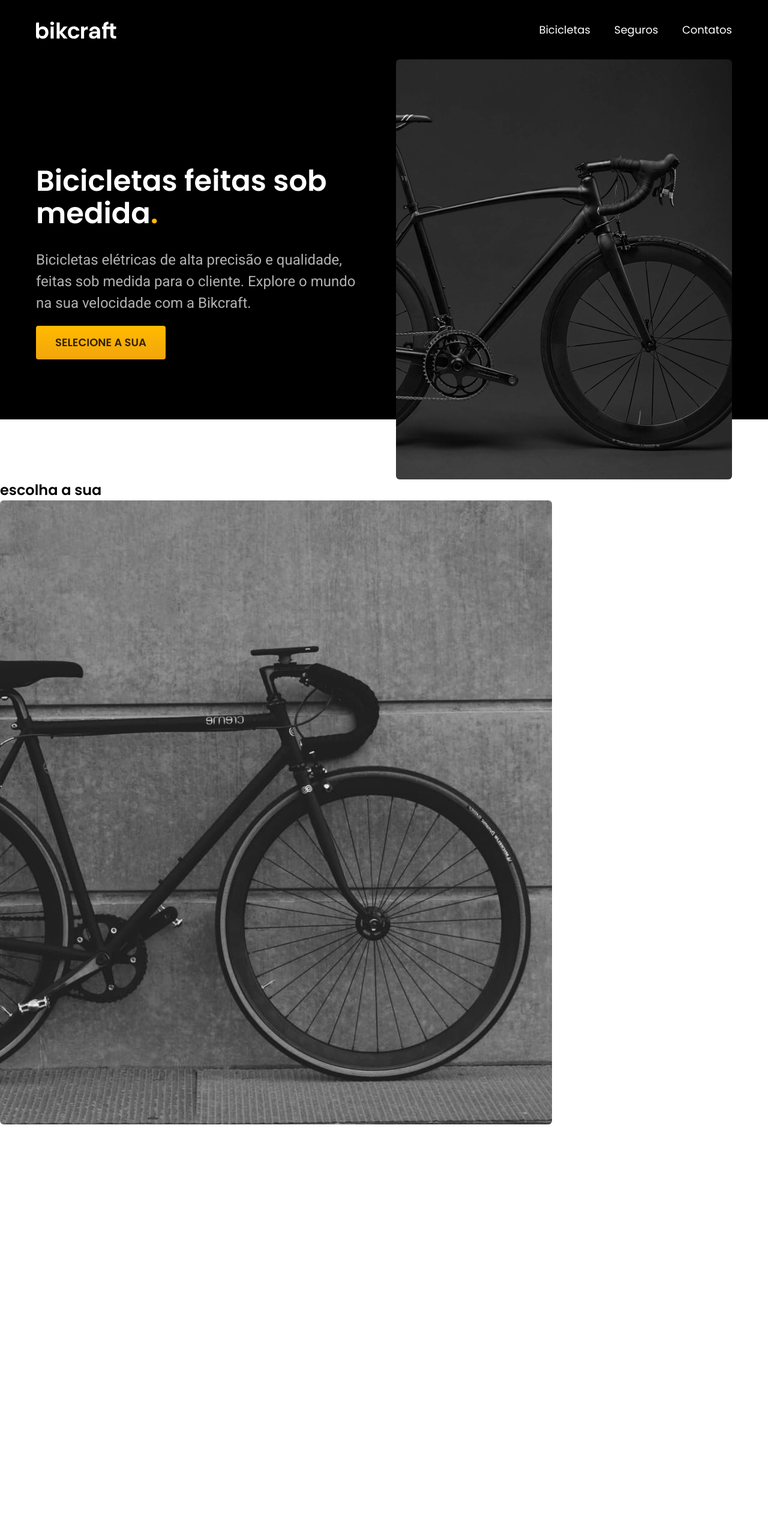
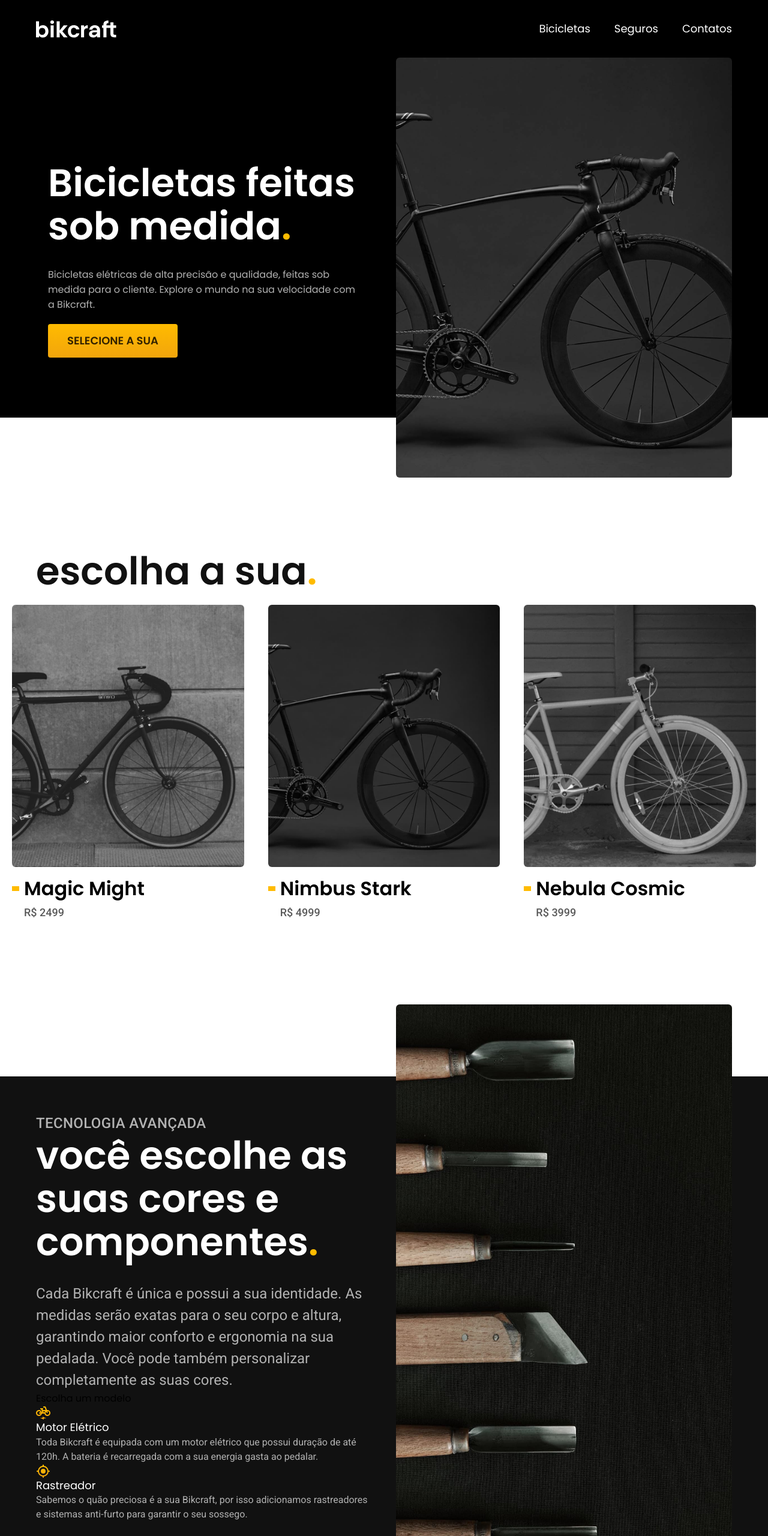
Before and after one commit to Coding-Ayko/Bikcraft-Completo, a plain HTML site: page index.html in a window 1280 px wide. Shown: the top 2560 px of the page at 60% size. Before the commit the page ends 2474 px from the top, so only its background shows below. Drawn offline with Linux system fonts and the light colour scheme.

Commit message:
Artigo de principais produtos adicionado e otimizado, começo da execução d artigo de tecnologias

```diff
--- /dev/null
+++ b/CSS/Bicicletas/Bicicletas-lista.css
@@ -0,0 +1,68 @@
+.bicicletas-lista {
+  padding-top: 120px;
+  padding-bottom: 120px;
+}
+
+.bicicletas-lista h2 {
+  margin-bottom: 20px;
+}
+
+.bicicletas-lista ul {
+  display: flex;
+  padding: 0 20px 20px 20px;
+  gap: 40px;
+  max-width: 1400px;
+  margin-left: auto;
+  margin-right: auto;
+  overflow-x: auto;
+}
+
+.bicicletas-lista li {
+  min-width: 280px;
+  flex: 1;
+}
+
+.bicicletas-lista a {
+  display: block;
+}
+
+.bicicletas-lista h2 span {
+  color: var(--cor-p1);
+}
+
+.bicicletas-lista img {
+  margin-bottom: 16px;
+}
+
+.bicicletas-lista-item h3 {
+  margin-bottom: 8px;
+  display: flex;
+  align-items: center;
+}
+
+.bicicletas-lista li h3::before {
+  content: "";
+  display: inline-block;
+  height: 8px;
+  width: 12px;
+  margin-right: 8px;
+  background-color: var(--cor-p1);
+  transition: width 0.5s;
+}
+
+.bicicletas-lista li a:hover h3::before {
+  width: 34px;
+}
+
+.bicicletas-lista li span {
+  padding-left: 20px;
+}
+
+@media (max-width: 800px) {
+  .bicicletas-lista {
+    padding-bottom: 60px;
+  }
+  .bicicletas-lista-item {
+    gap: 20px;
+  }
+}
--- a/CSS/Geral/geral.css
+++ b/CSS/Geral/geral.css
@@ -5,5 +5,8 @@ html{
 img {
   max-width: 100%;
   display: block;
+}
+
+img[src$=".jpg"]{
   border-radius: 6px;
 }
--- a/CSS/Geral/header.css
+++ b/CSS/Geral/header.css
@@ -1,5 +1,5 @@
 .header-bg{
-  background-color: #000000;
+  background-color: var(--cor-12)
 }
 
 .header{
@@ -8,11 +8,8 @@
   gap: 20px;
   justify-content: space-between;
   align-items: center;
-  box-sizing: border-box;
-  padding: 20px;
-  max-width: 1200px;
-  margin-left: auto;
-  margin-right: auto;
+  padding-top: 20px;
+  padding-bottom: 20px;
 }
 
 .header-menu{
@@ -20,13 +17,11 @@
   flex-wrap: wrap;
   gap: 40px;
   align-items: center;
-  font-family: 'poppins';
-  font-weight: 400;
 }
 
 .header-menu a {
   padding: 16px 0px;
-  color: #ffffff;
+  color: var(--cor-0);
   display: inline-block;
   font-size: 18px;
   position: relative;
@@ -38,7 +33,7 @@
   display: block;
   height: 2px ;
   width: 0px;
-  background-color: #ffffff;
+  background-color: var(--cor-0);
   margin-top: 4px;
   transition: 0.4s;
   position: absolute;
@@ -50,12 +45,12 @@
 
 @media (max-width: 800px){
   .header-menu a{
-    background-color: #111;
+    background-color: var(--cor-11);
     padding: 12px 16px;
     border-radius: 7px;
   }
   .header-menu a:hover {
-    background-color: #2e2e2e;
+    background-color: var(--cor-10);
   }
 
   .header a::after{
--- a/CSS/Geral/reset.css
+++ b/CSS/Geral/reset.css
@@ -17,6 +17,10 @@ a{
 
 h1,
 h2,
+h3,
+h4,
+h5,
+h6,
 p {
 	margin: 0px;
 }
--- a/CSS/Home/introducao.css
+++ b/CSS/Home/introducao.css
@@ -1,7 +1,7 @@
 .introducao-bg {
-  background-color: #000000;
-  color: #ffffff;
-  box-shadow: inset 0 -100px #ffffff;
+  background-color: var(--cor-12);
+  color: var(--cor-0);
+  box-shadow: inset 0 -100px var(--cor-0);
 }
 
 
@@ -9,14 +9,6 @@
   display: grid;
   grid-template-columns: 1fr 1fr;
   gap: 0px 40px;
-  max-width: 1200px;
-  box-sizing: border-box;
-  margin-left: auto;
-  margin-right: auto;
-  padding-left: 20px;
-  padding-right: 20px;
-  margin-left: auto;
-  margin-right: auto;
 }
 
 .introducao-conteudo{
@@ -26,29 +18,22 @@
 
 
 .introducao img{
+   width: 100%;
   height: 100%;
   object-fit: cover;
 }
 
 .introducao h1{
   margin-bottom: 32px;
-  font-size: 3rem;
-  line-height: 1.125;
-  font-family: 'poppins';
-  font-weight: 600;
 }
 
 .introducao h1 span{
-  color: #ffbb00;
+  color: var(--cor-p1);
 }
 
 .introducao p{
   margin-bottom: 20px;
-  font-size: 24px;
-  line-height: 1.5;
-  color: #b2b2b2;
-  font-family: 'roboto';
-  font-weight: 400;
+  color: var(--cor-5);
 }
 
 @media (max-width: 1200px ) {
@@ -102,8 +87,8 @@
   }
 
   .introducao-bg{
-    background-color: #111;
-    box-shadow: inset 0 -50px #ffffff ;
+    background-color: var(--cor-11);
+    box-shadow: inset 0 -50px var(--cor-0);
   }
 
   .introducao h1{
@@ -124,6 +109,3 @@
     width: 100%
   }
 }
-
-
-}
--- /dev/null
+++ b/CSS/Home/tecnologia.css
@@ -0,0 +1,27 @@
+.tecnologia-bg {
+  background-color: var(--cor-11);
+  box-shadow: inset 0 120px var(--cor-0), inset 0 -120px var(--cor-0);
+}
+
+.tecnologia{
+  display: grid;
+  grid-template-columns: 1fr 1fr;
+  gap:40px;
+}
+
+.tecnologia-img{
+  width: 10%0;
+  height: 100%;
+  object-fit: cover;
+  object-position: left;
+}
+
+.tecnologia-conteudo{
+  padding-top: 180px;
+  padding-bottom: 180px;
+}
+
+.tecnologia-conteudo h2{
+  display: block;
+  margin-bottom: 32px;
+}
--- a/CSS/Utilitários/componentes.css
+++ b/CSS/Utilitários/componentes.css
@@ -1,3 +1,14 @@
+.container{
+  box-sizing: border-box;
+  max-width: 1200px;
+  padding-left: 20px;
+  padding-right: 20px;
+  margin-left: auto;
+  margin-right: auto;
+}
+
+
+
 .botao{
   display: inline-block;
   padding: 16px 32px;
--- /dev/null
+++ b/CSS/Utilitários/cores.css
@@ -0,0 +1,92 @@
+:root {
+  --cor-0: #ffffff;
+  --cor-1: #f7f7f7;
+  --cor-2: #ededed;
+  --cor-3: #dedede;
+  --cor-4: #cccccc;
+  --cor-5: #b2b2b2;
+  --cor-6: #9c9c9c;
+  --cor-7: #717171;
+  --cor-8: #595959;
+  --cor-9: #404040;
+  --cor-10: #2e2e2e;
+  --cor-11: #111111;
+  --cor-12: #000000;
+  --cor-p1: #ffbb00;
+  --cor-p2: #e4a30b;
+  --cor-p3: #a66f00;
+  --cor-p4: #664400;
+  --cor-p5: #332200;
+}
+
+.cor-0 {
+  color: var(--cor-0);
+}
+
+.cor-1{
+  color: var(--cor-1);
+}
+
+.cor-2{
+  color: var(--cor-2);
+}
+
+.cor-3{
+  color: var(--cor-3);
+}
+
+.cor-4{
+  color: var(--cor-4);
+}
+
+.cor-5{
+  color: var(--cor-5);
+}
+
+.cor-6{
+  color: var(--cor-6);
+}
+
+.cor-7{
+  color: var(--cor-7);
+}
+
+.cor-8{
+  color: var(--cor-8);
+}
+
+.cor-9{
+  color: var(--cor-9);
+}
+
+.cor-10{
+  color: var(--cor-10);
+}
+
+.cor-11{
+  color: var(--cor-11);
+}
+
+.cor-12{
+  color: var(--cor-12);
+}
+
+.cor-p1{
+  color: var(--cor-p1);
+}
+
+.cor-p2{
+  color: var(--cor-p2);
+}
+
+.cor-p3{
+  color: var(--cor-p3);
+}
+
+.cor-p4{
+  color: var(--cor-p4);
+}
+
+.cor-p5{
+  color: var(--cor-p5);
+}
--- /dev/null
+++ b/CSS/Utilitários/tipografia.css
@@ -0,0 +1,77 @@
+.font-1-xs {
+  font: 500 0.75rem/1.35 "Poppins", sans-serif;
+}
+
+.font-2-xs {
+  font: 400 0.875rem/1.43 "Roboto", sans-serif;
+}
+
+.font-1-s {
+  font: 500 1rem/1.5 "Poppins", sans-serif;
+}
+
+.font-2-s {
+  font: 400 1rem/1.5 "Roboto", sans-serif;
+}
+
+.font-1-m,
+.font-1-m-b {
+  font: 500 1.125rem/1.35 "Poppins", sans-serif;
+}
+
+.font-1-m-b {
+  font-weight: 600;
+}
+
+.font-2-m {
+  font: 500 1.125rem/1.35 "Roboto", sans-serif;
+}
+
+.font-1-l {
+  font: 500 1.5rem/1.5 "Poppins", sans-serif;
+}
+
+.font-2-l,
+.font-2-l-b {
+  font: 400 1.5rem/1.5 "Roboto", sans-serif;
+}
+
+.font-2-l-b {
+  font-weight: 500;
+  letter-spacing: 0.015em;
+  text-transform: uppercase;
+}
+
+.font-1-xl {
+  font: 600 2rem/1.25 "Poppins", sans-serif;
+}
+
+.font-2-xl {
+  font: 500 2rem/1.25 "Roboto", sans-serif;
+}
+
+.font-1-xxl {
+  font: 600 4rem/1.125 "Poppins", sans-serif;
+}
+
+@media (max-width: 1200px) {
+  .font-1-xxl {
+    font-size: 3rem;
+  }
+  .font-2-l {
+    font-size: 1.125rem;
+  }
+  .font-2-l-b {
+    font-size: 1.125rem;
+  }
+}
+
+@media (max-width: 800px) {
+  .font-1-xxl {
+    font-size: 2rem;
+  }
+  .font-1-xl,
+  .font-2-xl {
+    font-size: 1.5rem;
+  }
+}
--- a/CSS/style.css
+++ b/CSS/style.css
@@ -4,7 +4,13 @@
 @import url(./Geral/header.css);
 
 /* Elementos utilitários */
+@import url(./Utilitários/tipografia.css);
+@import url(./Utilitários/cores.css);
 @import url(./Utilitários/componentes.css);
 
-/* Home e introução*/
+/* Home */
 @import url(./Home/introducao.css);
+@import url(./Home/tecnologia.css);
+
+/* Bicicletas */
+@import url(./Bicicletas/Bicicletas-lista.css);
--- a/index.html
+++ b/index.html
@@ -7,6 +7,7 @@
   <title>Bikcraft - Bicicletas Elétricas</title>
   <meta name="description" content="Bicicletas elétricas de alta precisão e qualidade, feitas sob medida para o cliente. Explore o mundo na sua velocidade com a Bikcraft">
   <link rel="stylesheet" href="./CSS/style.css">
+  <link rel="stylesheet" href="./">
   <link rel="preconnect" href="https://fonts.googleapis.com">
   <link rel="preconnect" href="https://fonts.gstatic.com" crossorigin>
   <link href="https://fonts.googleapis.com/css2?family=Poppins:wght@400;600&family=Roboto:wght@400;500&display=swap" rel="stylesheet">
@@ -14,11 +15,11 @@
 
 <body>
   <header class="header-bg">
-    <div class="header">
-      <a href="./index.html"><img src="./img/bikcraft.svg" alt="Bikcraft">
+    <div class="header container">
+      <a href="./index.html"><img src="./img/bikcraft.svg" alt="Bikcraft"></a>
+
       <nav aria-label="primária">
-      </a>
-      <ul class="header-menu">
+        <ul class="header-menu font-1-m cor-0">
           <li><a href="./bicicletas.html">Bicicletas</a></li>
           <li><a href="./seguros.html">Seguros</a></li>
           <li><a href="./contatos.html">Contatos</a></li>
@@ -28,10 +29,10 @@
   </header>
 
   <main class="introducao-bg">
-    <div class="introducao" id="introducao" aria-labelledby="label-introducao">
-      <article class="introducao-conteudo">
-        <h1 id="label-introducao">Bicicletas feitas sob medida<span>.</span></h1>
-        <p>Bicicletas elétricas de alta precisão e qualidade, feitas sob medida para o cliente. Explore o mundo na sua velocidade com a Bikcraft.</p>
+    <div class="introducao container" id="introducao" aria-labelledby="label-introducao">
+      <article class="introducao-conteudo container">
+        <h1 class="font-1-xxl">Bicicletas feitas sob medida<span>.</span></h1>
+        <p class=".font-2-l">Bicicletas elétricas de alta precisão e qualidade, feitas sob medida para o cliente. Explore o mundo na sua velocidade com a Bikcraft.</p>
         <a class="botao" href="/">SELECIONE A SUA</a>
       </article>
       <div class="introducao-img">
@@ -40,15 +41,59 @@
     </div>
   </main>
 
+  <article class="bicicletas-lista ">
+    <h2 class="subtitulo-escolha font-1-xxl container cor-11"> escolha a sua<span>.</span></h2>
 
-  <setion class="conteudo conteudo-produtos" aria-labelledby="label-produtos">
-    <h2 class="subtitulo-escolhas" id="label-escolhas">escolha a sua</h2>
-    <ul class="escolhas">
-      <li class="escolhas-item">
+    <ul class="bicicletas-lista-item">
+      <li class="lista-item">
+        <a href="./bicicletas/magic.html">
           <img src="./img/bicicletas/magic-home.jpg" alt="Bicicleta magic-home">
+          <h3 class="font-1-xl">Magic Might</h3>
+          <span class="font-2-m cor-8">R$ 2499</span>
+        </a>
+      </li>
+
+      <li class="lista-item">
+        <a href="./bicicletas/magic.html">
+          <img src="./img/bicicletas/nimbus-home.jpg" alt="Bicicleta nimbus-home">
+          <h3 class="font-1-xl">Nimbus Stark</h3>
+          <span class="font-2-m cor-8">R$ 4999</span>
+        </a>
+      </li>
+
+      <li class="lista-item">
+        <a href="./bicicletas/magic.html">
+          <img src="./img/bicicletas/nebula-home.jpg" alt="Bicicleta Nebula">
+          <h3 class="font-1-xl">Nebula Cosmic</h3>
+          <span class="font-2-m cor-8">R$ 3999</span>
+        </a>
       </li>
     </ul>
-    <section>
+  </article>
+
+  <article class="tecnologia-bg">
+    <div class="tecnologia container">
+      <div class="tecnologia-conteudo">
+        <span class="font-2-l-b cor-5">Tecnologia Avançada</span>
+        <h2 class="font-1-xxl cor-0">você escolhe as<br>suas cores e<br>componentes<span class="cor-p1">.</span></h2>
+        <p class="font-2-l cor-5">Cada Bikcraft é única e possui a sua identidade. As medidas serão exatas para o seu corpo e altura, garantindo maior conforto e ergonomia na sua pedalada. Você pode também personalizar completamente as suas cores.</p>
+        <a class="link" href="./bicicletas.html">Escolha um modelo</a>
+        <div>
+          <img src="./img/icones/eletrica.svg" alt="" width="24" height="24">
+          <h3 class="font-1-m cor-0">Motor Elétrico</h3>
+          <p class="font-2-s cor-5">Toda Bikcraft é equipada com um motor elétrico que possui duração de até 120h. A bateria é recarregada com a sua energia gasta ao pedalar.</p>
+        </div>
+        <div>
+            <img src="./img/icones/rastreador.svg" alt="" width="24" height="24">
+            <h3 class="font-1-m cor-0">Rastreador</h3>
+            <p class="font-2-s cor-5">Sabemos o quão preciosa é a sua Bikcraft, por isso adicionamos rastreadores e sistemas anti-furto para garantir o seu sossego.</p>
+        </div>
+      </div>
+      <div class="tecnologia-imagem">
+        <img src="./img/fotos/tecnologia.jpg" alt="" width="700" height="1120">
+      </div>
+    </div>
+  </article>
 </body>
 
 </html>
```
Lines whose indentation alone changed are shown as unchanged.
